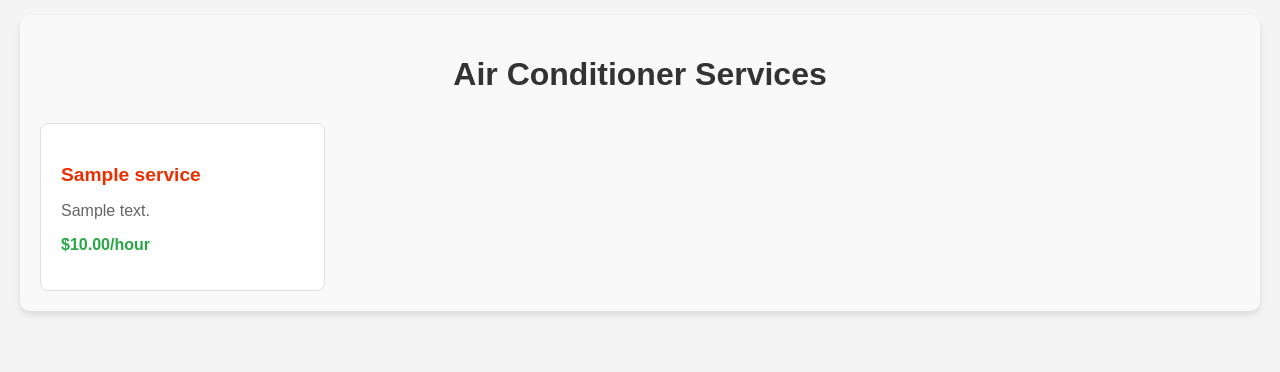
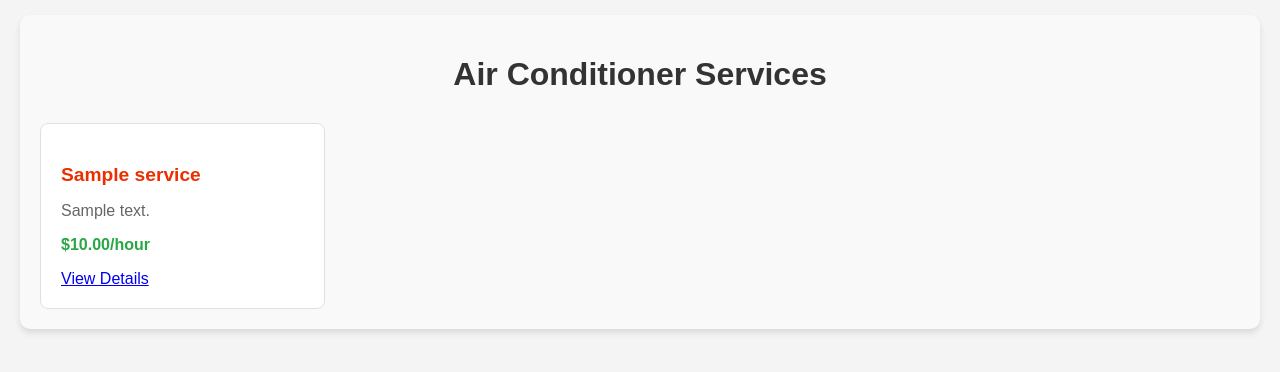
Before and after one commit to Rabinnnn/netfix, a Django app: page /services/air-conditioner/ in a window 1280 px wide. Shown: the part 57-429 px from the top of the page. Run offline with Django 3.2, Linux system fonts and the light colour scheme; tables that the repository leaves empty hold one stand-in row (values such as "Sample post").

Commit message:
chore: add 'View Details' to all the services pages

```diff
--- a/services/templates/services/air_conditioner.html
+++ b/services/templates/services/air_conditioner.html
@@ -73,6 +73,8 @@
                     <h3 class="service-title">{{ service.name }}</h3>
                     <p class="service-description">{{ service.description }}</p>
                     <p class="service-price">${{ service.price_per_hour }}/hour</p>
+                    <a href="{% url 'services:service_detail' service.id %}" class="btn btn-primary">View Details</a>
+
                 </div>
             {% endfor %}
         </div>
--- a/services/templates/services/carpentry.html
+++ b/services/templates/services/carpentry.html
@@ -73,6 +73,8 @@
                     <h3 class="service-title">{{ service.name }}</h3>
                     <p class="service-description">{{ service.description }}</p>
                     <p class="service-price">${{ service.price_per_hour }}/hour</p>
+                    <a href="{% url 'services:service_detail' service.id %}" class="btn btn-primary">View Details</a>
+
                 </div>
             {% endfor %}
         </div>
--- a/services/templates/services/electricity.html
+++ b/services/templates/services/electricity.html
@@ -73,6 +73,8 @@
                     <h3 class="service-title">{{ service.name }}</h3>
                     <p class="service-description">{{ service.description }}</p>
                     <p class="service-price">${{ service.price_per_hour }}/hour</p>
+                    <a href="{% url 'services:service_detail' service.id %}" class="btn btn-primary">View Details</a>
+
                 </div>
             {% endfor %}
         </div>
--- a/services/templates/services/field.html
+++ b/services/templates/services/field.html
@@ -14,6 +14,7 @@
                             <p class="service-price">{{ service.price_per_hour }}€/hour</p>
                             <p class="service-description">{{ service.description }}</p>
                             <p class="company-info">by <a href="/company/{{ service.company.user }}" class="company-link">{{ service.company.user }}</a></p>
+                            <a href="{% url 'services:service_detail' service.id %}" class="btn btn-primary">View Details</a>
                         </div>
                     </div>
                     {% if forloop.counter != services.all|length %}
--- a/services/templates/services/gardening.html
+++ b/services/templates/services/gardening.html
@@ -73,6 +73,8 @@
                     <h3 class="service-title">{{ service.name }}</h3>
                     <p class="service-description">{{ service.description }}</p>
                     <p class="service-price">${{ service.price_per_hour }}/hour</p>
+                    <a href="{% url 'services:service_detail' service.id %}" class="btn btn-primary">View Details</a>
+
                 </div>
             {% endfor %}
         </div>
--- a/services/templates/services/home_machines.html
+++ b/services/templates/services/home_machines.html
@@ -73,6 +73,8 @@
                     <h3 class="service-title">{{ service.name }}</h3>
                     <p class="service-description">{{ service.description }}</p>
                     <p class="service-price">${{ service.price_per_hour }}/hour</p>
+                    <a href="{% url 'services:service_detail' service.id %}" class="btn btn-primary">View Details</a>
+
                 </div>
             {% endfor %}
         </div>
--- a/services/templates/services/house_keeping.html
+++ b/services/templates/services/house_keeping.html
@@ -73,6 +73,8 @@
                     <h3 class="service-title">{{ service.name }}</h3>
                     <p class="service-description">{{ service.description }}</p>
                     <p class="service-price">${{ service.price_per_hour }}/hour</p>
+                    <a href="{% url 'services:service_detail' service.id %}" class="btn btn-primary">View Details</a>
+
                 </div>
             {% endfor %}
         </div>
--- a/services/templates/services/interior_design.html
+++ b/services/templates/services/interior_design.html
@@ -73,6 +73,8 @@
                     <h3 class="service-title">{{ service.name }}</h3>
                     <p class="service-description">{{ service.description }}</p>
                     <p class="service-price">${{ service.price_per_hour }}/hour</p>
+                    <a href="{% url 'services:service_detail' service.id %}" class="btn btn-primary">View Details</a>
+
                 </div>
             {% endfor %}
         </div>
--- a/services/templates/services/painting.html
+++ b/services/templates/services/painting.html
@@ -73,6 +73,7 @@
                     <h3 class="service-title">{{ service.name }}</h3>
                     <p class="service-description">{{ service.description }}</p>
                     <p class="service-price">${{ service.price_per_hour }}/hour</p>
+                    <a href="{% url 'services:service_detail' service.id %}" class="btn btn-primary">View Details</a>
                 </div>
             {% endfor %}
         </div>
--- a/services/templates/services/plumbing.html
+++ b/services/templates/services/plumbing.html
@@ -73,6 +73,7 @@
                     <h3 class="service-title">{{ service.name }}</h3>
                     <p class="service-description">{{ service.description }}</p>
                     <p class="service-price">${{ service.price_per_hour }}/hour</p>
+                    <a href="{% url 'services:service_detail' service.id %}" class="btn btn-primary">View Details</a>
                 </div>
             {% endfor %}
         </div>
--- a/services/templates/services/water_heaters.html
+++ b/services/templates/services/water_heaters.html
@@ -73,6 +73,7 @@
                     <h3 class="service-title">{{ service.name }}</h3>
                     <p class="service-description">{{ service.description }}</p>
                     <p class="service-price">${{ service.price_per_hour }}/hour</p>
+                    <a href="{% url 'services:service_detail' service.id %}" class="btn btn-primary">View Details</a>
                 </div>
             {% endfor %}
         </div>
```
